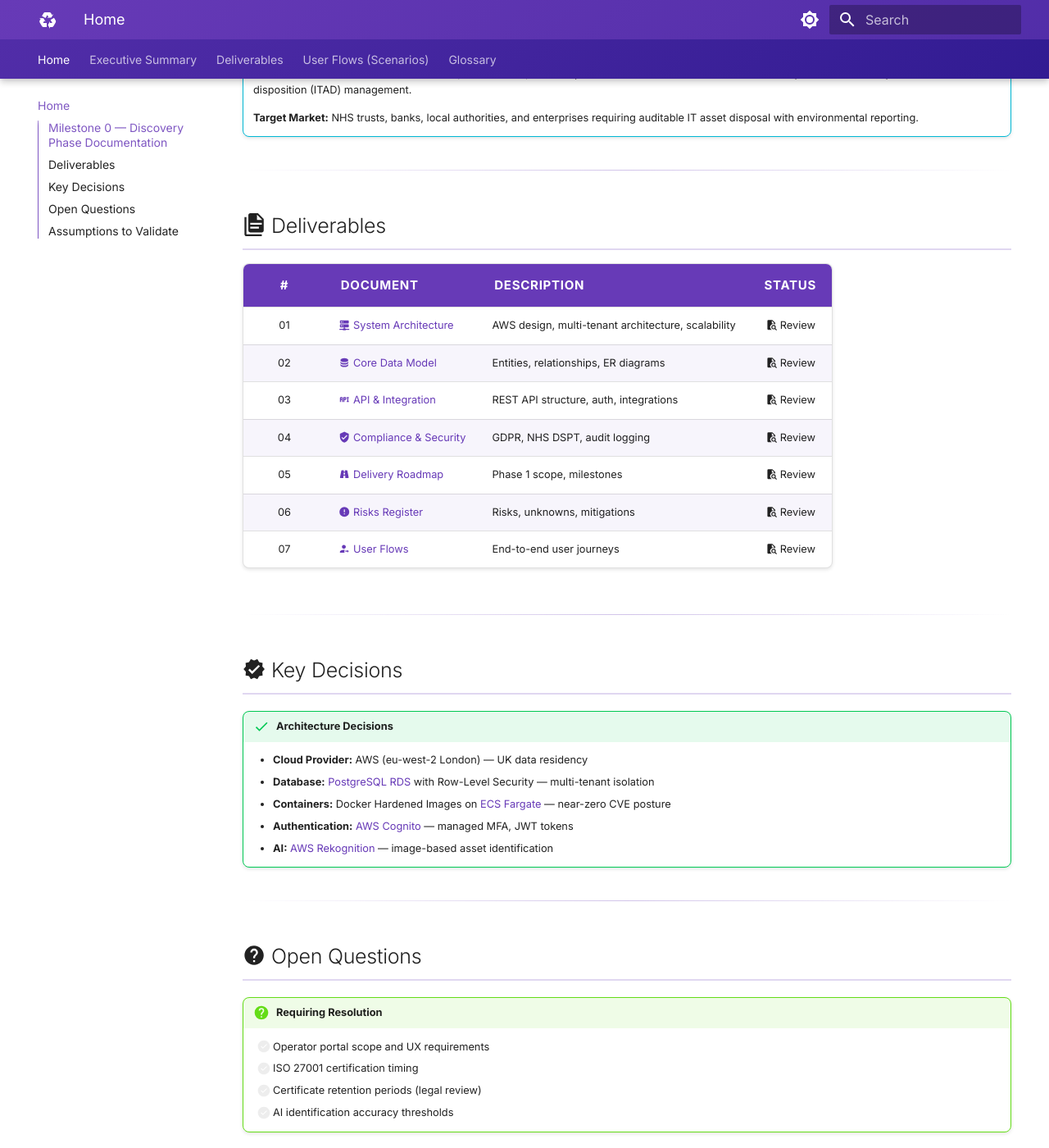
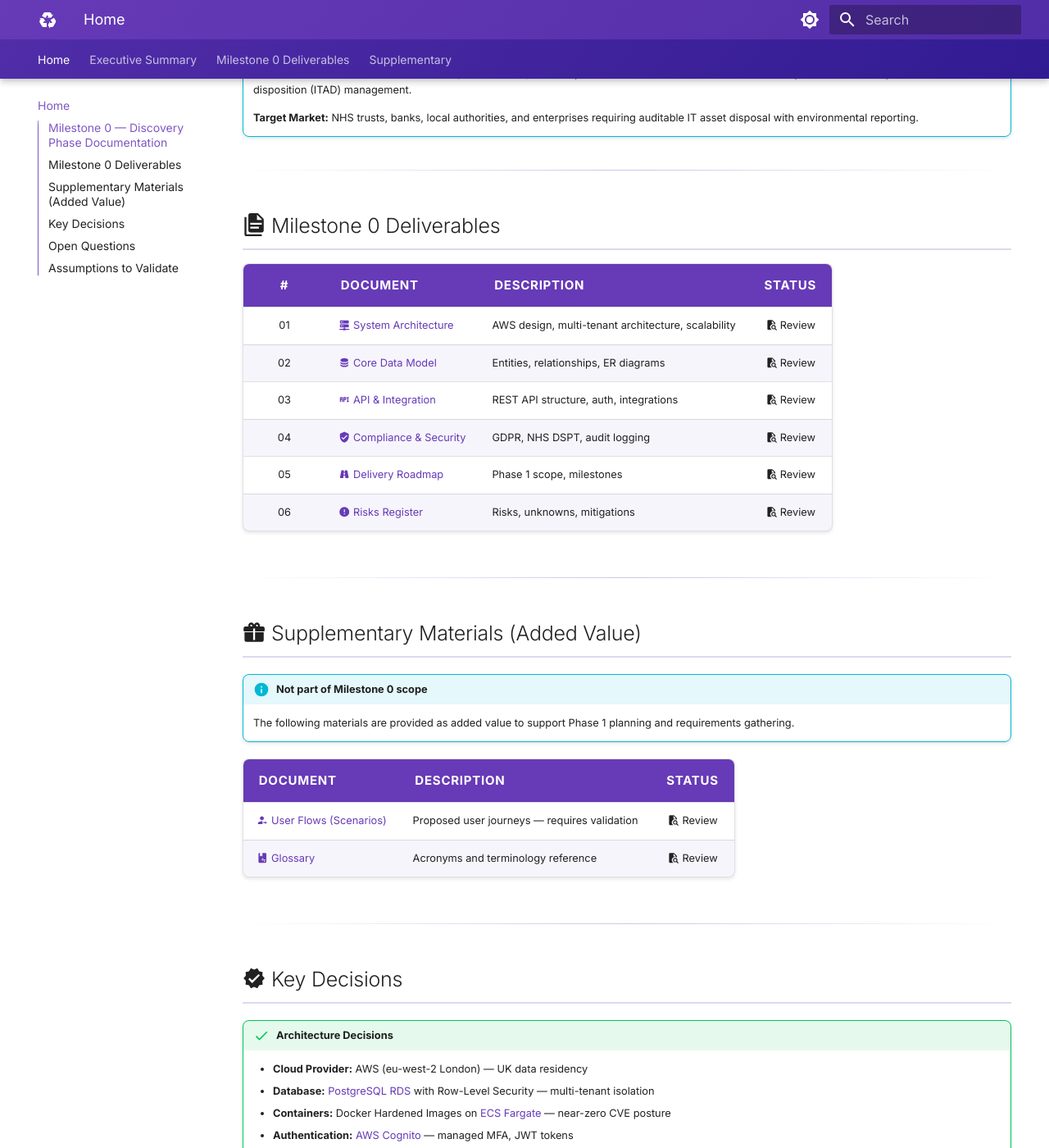
Before and after one commit to nugehs/ai-reclaim-m0, an MkDocs documentation site: the page built from docs/index.md, in a window 1280 px wide and 1400 px high, scrolled down 401 px. Shown: the whole window at 82% size. Built offline with MkDocs 1.6.1 and Material for MkDocs 9.7.7, drawn with Linux system fonts in a browser that asks for light colours.

Commit message:
Separate M0 deliverables from supplementary materials
- Navigation now shows "Milestone 0 Deliverables" (6 docs per SOW)
- User Flows and Glossary moved to "Supplementary" section
- Added "Added Value" banner to User Flows
- Clear distinction between scope and bonus materials

Co-Authored-By: Claude Opus 4.5 <noreply@anthropic.com>

```diff
--- a/docs/index.md
+++ b/docs/index.md
@@ -15,7 +15,7 @@
 
 ---
 
-## :material-file-document-multiple: Deliverables
+## :material-file-document-multiple: Milestone 0 Deliverables
 
 | # | Document | Description | Status |
 |:-:|----------|-------------|:------:|
@@ -25,7 +25,18 @@
 | 04 | [:material-shield-check: Compliance & Security](./04-compliance-security/README.md) | GDPR, NHS DSPT, audit logging | :material-file-search: Review |
 | 05 | [:material-road-variant: Delivery Roadmap](./05-delivery-roadmap/README.md) | Phase 1 scope, milestones | :material-file-search: Review |
 | 06 | [:material-alert-circle: Risks Register](./06-risks-register/README.md) | Risks, unknowns, mitigations | :material-file-search: Review |
-| 07 | [:material-account-arrow-right: User Flows](./USER-FLOWS.md) | End-to-end user journeys | :material-file-search: Review |
+
+---
+
+## :material-gift: Supplementary Materials (Added Value)
+
+!!! info "Not part of Milestone 0 scope"
+    The following materials are provided as added value to support Phase 1 planning and requirements gathering.
+
+| Document | Description | Status |
+|----------|-------------|:------:|
+| [:material-account-arrow-right: User Flows (Scenarios)](./USER-FLOWS.md) | Proposed user journeys — requires validation | :material-file-search: Review |
+| [:material-book-alphabet: Glossary](./GLOSSARY.md) | Acronyms and terminology reference | :material-file-search: Review |
 
 ---
 
--- a/mkdocs.yml
+++ b/mkdocs.yml
@@ -87,14 +87,15 @@ markdown_extensions:
 nav:
   - Home: index.md
   - Executive Summary: EXECUTIVE-SUMMARY.md
-  - Deliverables:
+  - Milestone 0 Deliverables:
     - System Architecture: 01-system-architecture/README.md
     - Core Data Model: 02-data-model/README.md
     - API & Integration: 03-api-integration/README.md
     - Compliance & Security: 04-compliance-security/README.md
     - Delivery Roadmap: 05-delivery-roadmap/README.md
     - Risks Register: 06-risks-register/README.md
-  - User Flows (Scenarios): USER-FLOWS.md
-  - Glossary: GLOSSARY.md
+  - Supplementary:
+    - User Flows (Scenarios): USER-FLOWS.md
+    - Glossary: GLOSSARY.md
 
 copyright: "&copy; 2025 A to Z IT Recycling Ltd. All rights reserved."
```
Also changed, not shown: docs/EXECUTIVE-SUMMARY.md (+8 -2 lines), docs/USER-FLOWS.md (+3 -0 lines).
